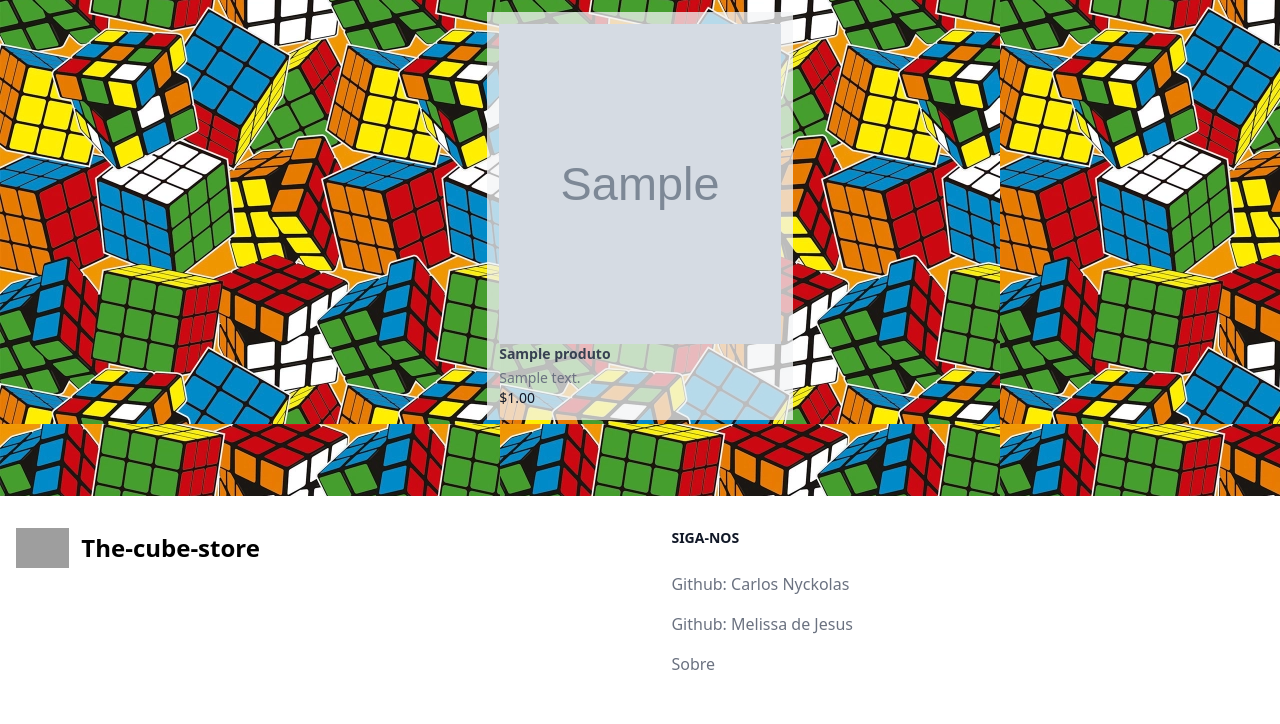
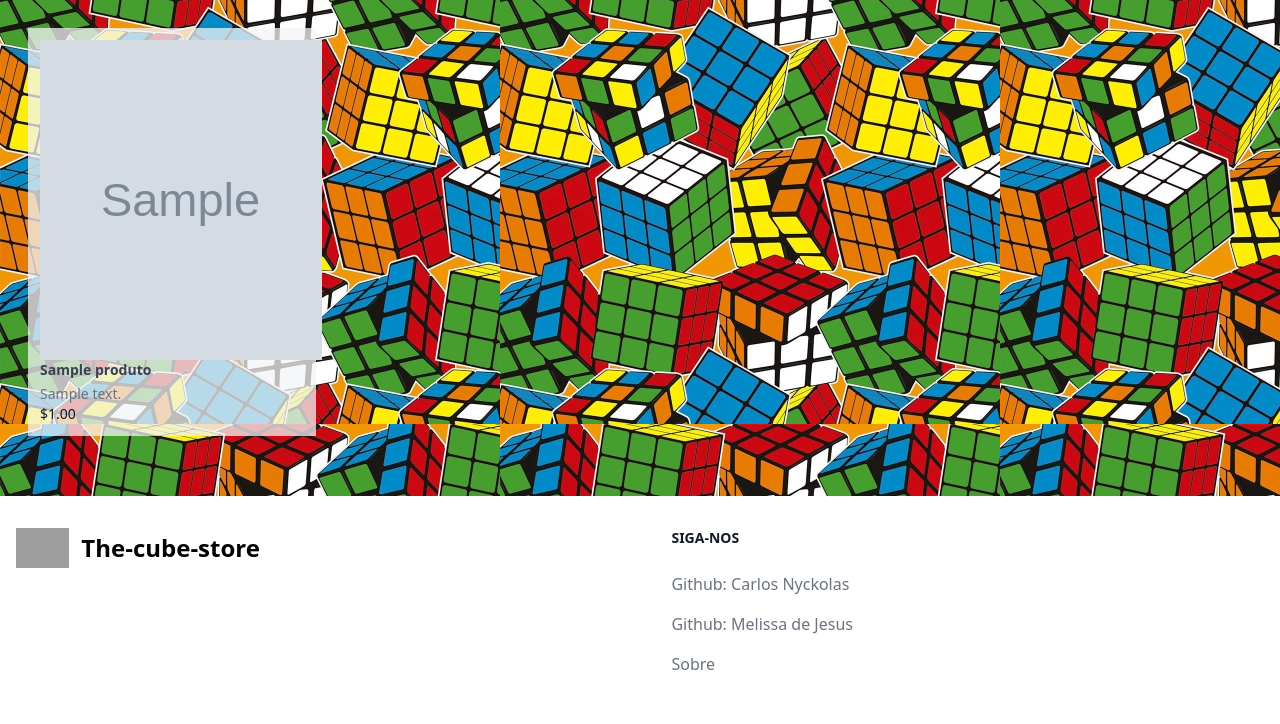
Before and after one commit to Carlos-Nyckolas/The-cube-store, a PHP site: page /home.php in a window 1280 px wide. Shown: the part 76-800 px from the top of the page. Run offline with PHP 8.4, Linux system fonts and the light colour scheme; a user stored in the database is signed in; tables that the repository leaves empty hold one stand-in row (values such as "Sample post"); grey boxes marked "Sample" are stand-in pictures; some libraries are stand-ins or nearby versions; grey boxes are pictures that could not be loaded.

Commit message:
Update2.2: implementação de grid

```diff
--- a/home.php
+++ b/home.php
@@ -43,7 +43,7 @@
                         <?php } ?>
                 </div>
         </header>
-        <main class="flex flex-wrap justify-center">
+        <main class="grid grid-cols-4 p-4">
                 <?php while($linha = mysqli_fetch_assoc($query)): ?>
             <div class="m-3 bg-gray-100/75">
                 <div class=" m-3  w-[22vw]">
--- a/pesquisar.php
+++ b/pesquisar.php
@@ -50,7 +50,7 @@ require "query.php";?>
                         <?php } ?>
                 </div>
         </header>
-        <main class="flex flex-wrap justify-center">
+        <main class="grid grid-cols-4 p-4">
             <?php while($linha = mysqli_fetch_assoc($query)):?>
             <div class="m-3 bg-gray-100/75">
                 <div class=" m-3  w-[330px]">
```
